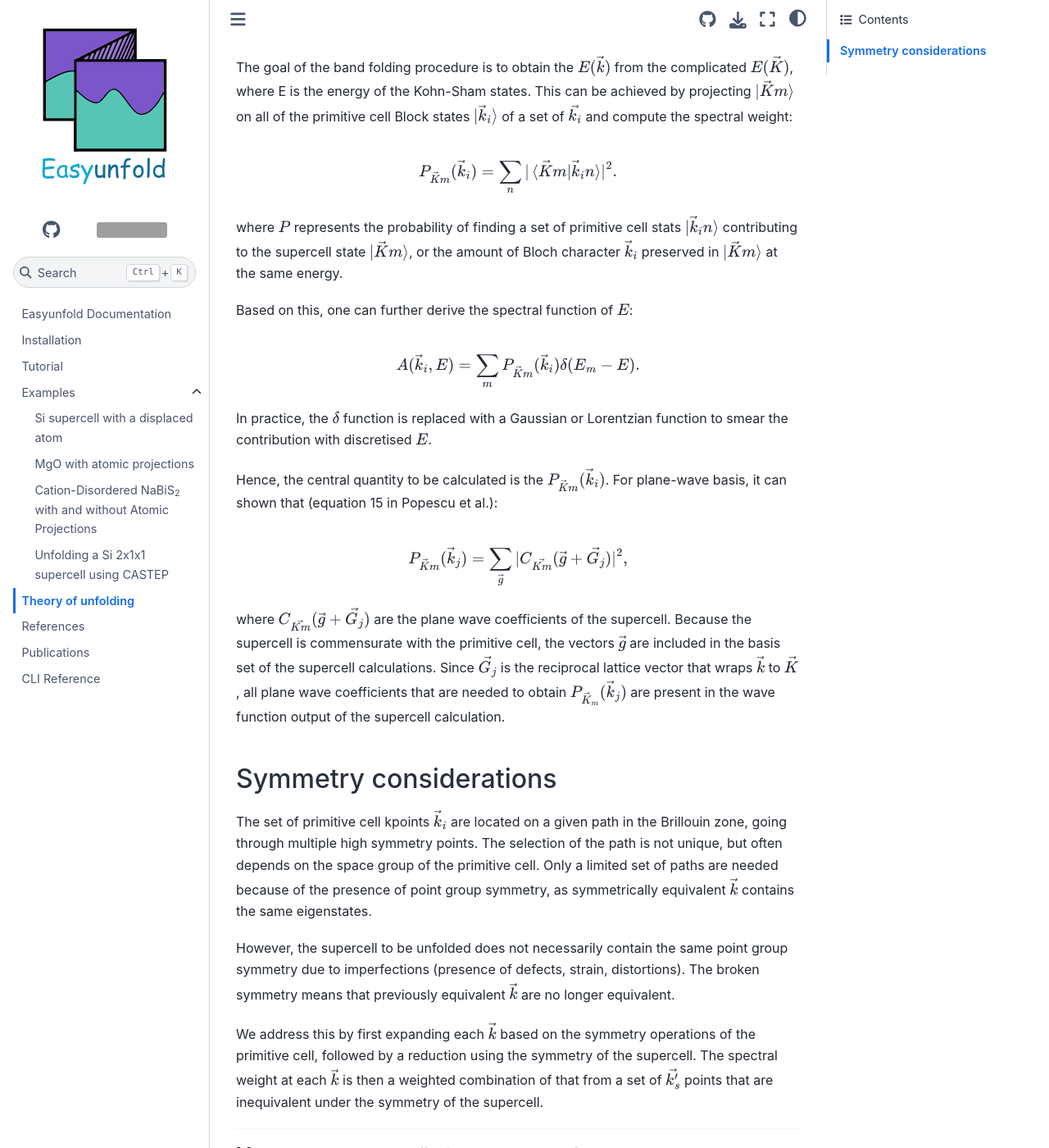
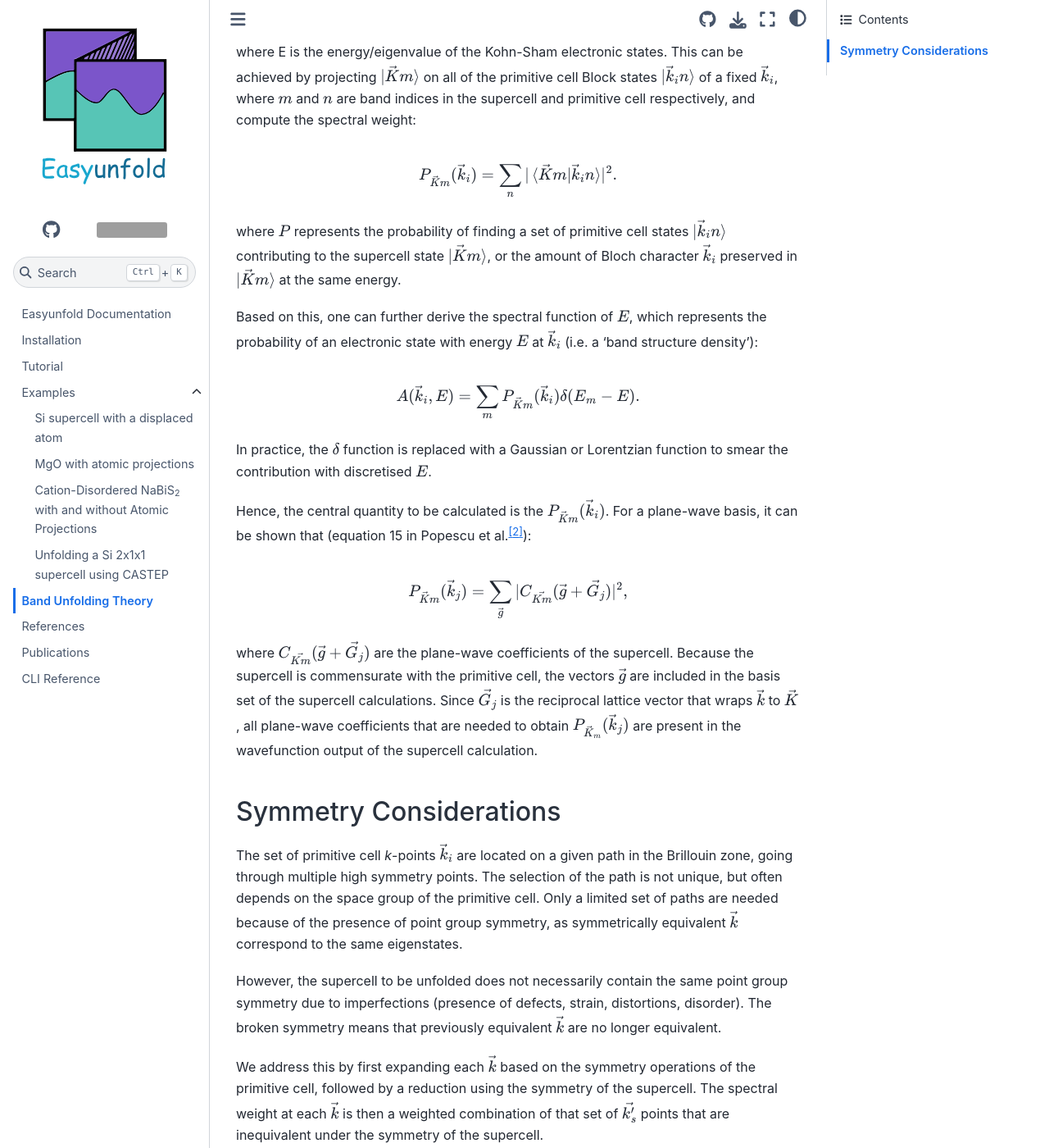
Before and after one commit to SMTG-Bham/easyunfold, a Sphinx documentation site: the page built from docs/theory.md, in a window 1280 px wide and 1400 px high, scrolled down 549 px. Shown: the whole window at 82% size. Built offline with Sphinx 7.4.7 and the Sphinx Book theme 1.1.4, drawn with Linux system fonts in a browser that asks for light colours; pages that are not in the unit, such as notebooks, are missing from menus; some of the changed text lies outside the part shown; grey boxes are pictures that could not be loaded.

Commit message:
Update `theory.md`

```diff
--- a/docs/theory.md
+++ b/docs/theory.md
@@ -1,11 +1,9 @@
-# Theory of unfolding
+# Band Unfolding Theory
 
-Theoretical background of the methodology used in this package is available in the literature[^1][^2].
-Here, only a brief summary is given for brevity.
+The theoretical background of the methodology used in this package is available in the literature.[^1][^2]
+Here, only a summary is given for brevity.
 
-Notation: $\vec{k}$ is the kpoint of the supercell and $\vec{k}$ is that of the primitive cell.
-
-Reference: [https://link.aps.org/doi/10.1103/PhysRevB.85.085201](https://link.aps.org/doi/10.1103/PhysRevB.85.085201)
+Notation: $\vec{K}$ is the _k_-point of the supercell and $\vec{k}$ is that of the primitive cell.
 
 Each $k$ in the primitive cell can be mapped to that in the supercell where:
 
@@ -13,56 +11,69 @@ $$
 \vec{K} = \vec{k} - \vec{G}_0.
 $$
 
-with $\vec{G}_0$ being an reciprocal lattice vector.
+with $\vec{G}_0$ being a reciprocal lattice vector.
 Naturally, each $\vec{K}$ in the supercell can be unfolded into a set of $\vec{k}_i$:
 
 $$
-\vec{k_i} = \vec{K} + \vec{G}_i  i=1,...,N_{\vec{K}}
+\vec{k_i} = \vec{K} + \vec{G}_i\  ; \  i=1,...,N_{\vec{K}}
 $$
 
 The key implication is that for a given $\vec{k}$, there is a unique $\vec{K}$ that it folds to.
 
-The goal of the band folding procedure is to obtain the $E(\vec{k})$ from the complicated $E(\vec{K})$, where E is the energy of the Kohn-Sham states.
-This can be achieved by projecting $\ket{\vec{K}m}$ on all of the primitive cell Block states $\ket{\vec{k}_i}$ of a set of $\vec{k_i}$ and compute the spectral weight:
+The goal of the band folding procedure is to obtain the $E(\vec{k})$ from the complicated $E(\vec{K})$,
+where E is the energy/eigenvalue of the Kohn-Sham electronic states.
+This can be achieved by projecting $\ket{\vec{K}m}$ on all of the primitive cell Block states
+$\ket{\vec{k}_i n}$ of a fixed $\vec{k}_i$, where $m$ and $n$ are band indices in the supercell and
+primitive cell respectively, and compute the spectral weight:
 
 $$
 P_{\vec{K}m}(\vec{k}_i) = \sum_n |\braket{\vec{K}m |\vec{k}_i n}|^2.
 $$
 
-where $P$ represents the probability of finding a set of primitive cell stats $\ket{\vec{k}_in}$ contributing to the supercell state $\ket{\vec{K}m}$, or the amount of Bloch character $\vec{k}_i$ preserved in $\ket{\vec{K}m}$ at the same energy.
+where $P$ represents the probability of finding a set of primitive cell states $\ket{\vec{k}_i n}$
+contributing to the supercell state $\ket{\vec{K}m}$, or the amount of Bloch character $\vec{k}_i$
+preserved in $\ket{\vec{K}m}$ at the same energy.
 
-Based on this, one can further derive the spectral function of $E$:
+Based on this, one can further derive the spectral function of $E$, which represents the probability of
+an electronic state with energy $E$ at $\vec{k}_i$ (i.e. a 'band structure density'):
 
 $$
 A(\vec{k}_i, E) = \sum_m P_{\vec{K}m}(\vec{k}_i)\delta(E_m - E).
 $$
 
-In practice, the $\delta$ function is replaced with a Gaussian or Lorentzian function to smear the contribution with discretised $E$.
+In practice, the $\delta$ function is replaced with a Gaussian or Lorentzian function to smear the
+contribution with discretised $E$.
 
 Hence, the central quantity to be calculated is the $P_{\vec{K}m}(\vec{k}_i)$.
-For plane-wave basis, it can shown that (equation 15 in Popescu et al.):
+For a plane-wave basis, it can be shown that (equation 15 in Popescu et al.[^2]):
 
 $$
 P_{\vec{K}m}(\vec{k}_j) = \sum_{\vec{g}} |C_{\vec{Km}}(\vec{g} + \vec{G_j})|^2,
 $$
 
-where $C_{\vec{Km}}(\vec{g} + \vec{G_j})$ are the plane wave coefficients of the supercell.
-Because the supercell is commensurate with the primitive cell, the vectors $\vec{g}$ are included in the basis set of the supercell calculations.
-Since $\vec{G_{j}}$ is the reciprocal lattice vector that wraps $\vec{k}$ to $\vec{K}$,
-all plane wave coefficients that are needed to obtain $P_{\vec{K}_m}(\vec{k}_j)$ are present in the wave function output of the supercell calculation.
+where $C_{\vec{Km}}(\vec{g} + \vec{G_j})$ are the plane-wave coefficients of the supercell.
+Because the supercell is commensurate with the primitive cell, the vectors $\vec{g}$ are included in
+the basis set of the supercell calculations. Since $\vec{G_{j}}$ is the reciprocal lattice vector that
+wraps $\vec{k}$ to $\vec{K}$, all plane-wave coefficients that are needed to obtain $P_{\vec{K}_m}(\vec
+{k}_j)$ are present in the wavefunction output of the supercell calculation.
 
 
-## Symmetry considerations
+## Symmetry Considerations
 
-The set of primitive cell kpoints $\vec{k}_i$ are located on a given path in the Brillouin zone, going through multiple high symmetry points.
+The set of primitive cell _k_-points $\vec{k}_i$ are located on a given path in the Brillouin zone,
+going through multiple high symmetry points.
 The selection of the path is not unique, but often depends on the space group of the primitive cell.
-Only a limited set of paths are needed because of the presence of point group symmetry, as symmetrically equivalent $\vec{k}$ contains the same eigenstates.
+Only a limited set of paths are needed because of the presence of point group symmetry, as
+symmetrically equivalent $\vec{k}$ correspond to the same eigenstates.
 
-However, the supercell to be unfolded does not necessarily contain the same point group symmetry due to imperfections (presence of defects, strain, distortions).
-The broken symmetry means that previously equivalent $\vec{k}$ are no longer equivalent.
+However, the supercell to be unfolded does not necessarily contain the same point group symmetry due to
+imperfections (presence of defects, strain, distortions, disorder). The broken symmetry means that
+previously equivalent $\vec{k}$ are no longer equivalent.
 
-We address this by first expanding each $\vec{k}$ based on the symmetry operations of the primitive cell, followed by a reduction using the symmetry of the supercell.
-The spectral weight at each $\vec{k}$ is then a weighted combination of that from a set of $\vec{k_s^\prime}$ points that are inequivalent under the symmetry of the supercell.
+We address this by first expanding each $\vec{k}$ based on the symmetry operations of the primitive
+cell, followed by a reduction using the symmetry of the supercell. The spectral weight at each $\vec{k}$
+is then a weighted combination of that set of $\vec{k_s^\prime}$ points that are inequivalent under the
+symmetry of the supercell.
 
 [^1]: Popescu, V.; Zunger, A. Effective Band Structure of Random Alloys. Phys. Rev. Lett. 2010, 104 (23), 236403. https://doi.org/10.1103/PhysRevLett.104.236403.
 [^2]: Popescu, V.; Zunger, A. Extracting $E$ versus $\vec{k}$ Effective Band Structure from Supercell Calculations on Alloys and Impurities. Phys. Rev. B 2012, 85 (8), 085201. https://doi.org/10.1103/PhysRevB.85.085201.
```
